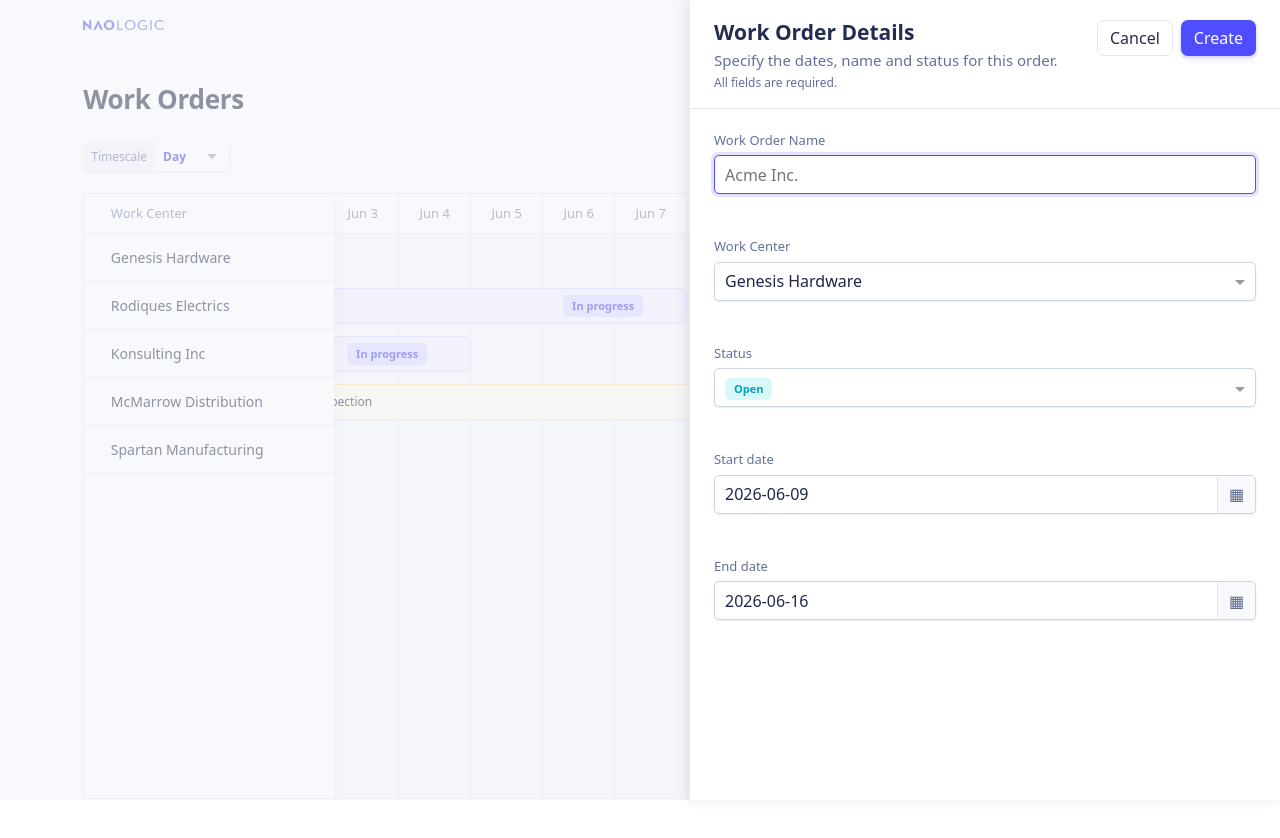
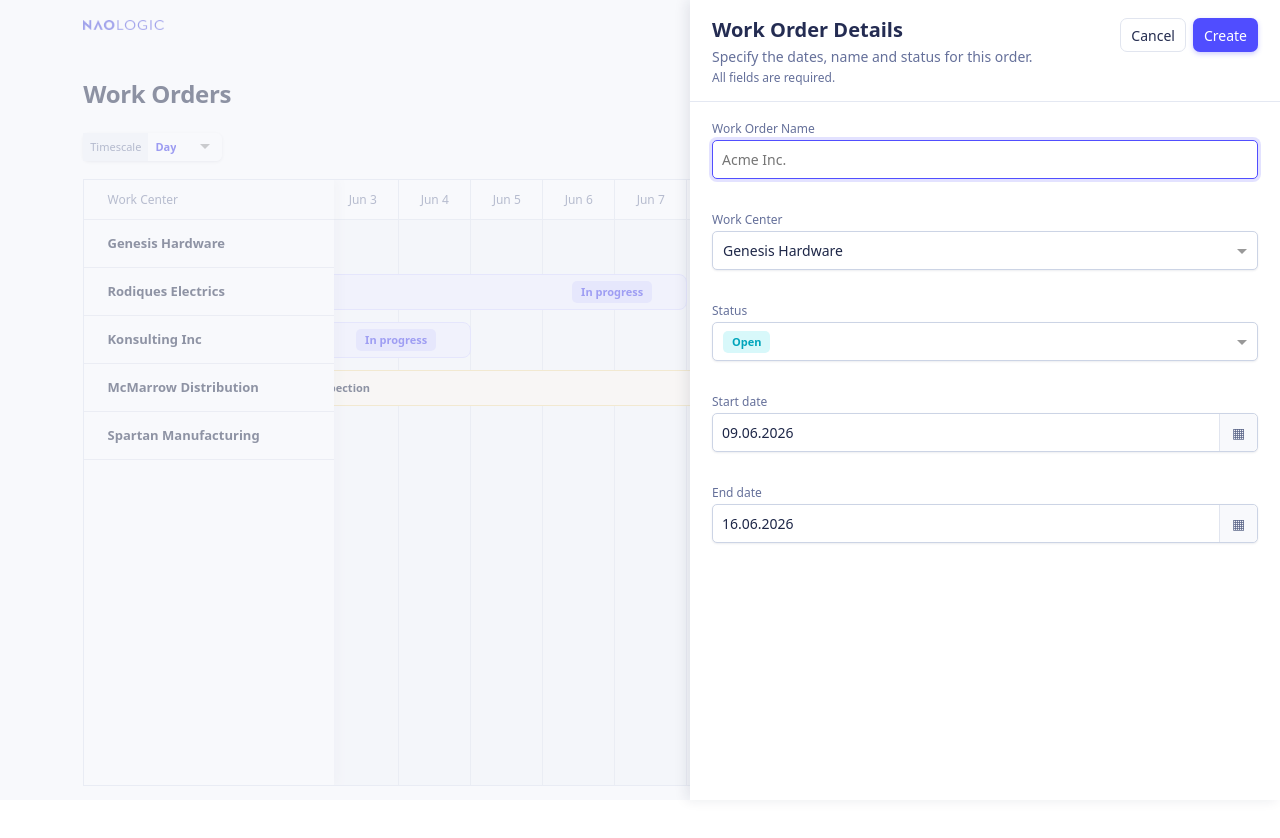
Before and after one commit to vadiks93/work-order-schedule-timeline, an Angular app: page / in a window 1280 px wide. Both pictures are taken after a click on the button 795 px from the left and 258 px from the top of the page. Shown: the top 838 px of the page. Built offline with nearby package versions, Linux system fonts and the light colour scheme.

Commit message:
adapted more likely the spacing as per the mockups, enhanced accessibility within the keyboard navigation, fix date to show as mockup etc

```diff
--- a/src/app/features/work-order-panel/work-order-panel.component.html
+++ b/src/app/features/work-order-panel/work-order-panel.component.html
@@ -90,11 +90,7 @@
           />
         </ng-template>
         <ng-template ng-option-tmp let-item="item">
-          <app-chip
-            size="timeline"
-            [variant]="statusChipVariant(item.value)"
-            [label]="item.label"
-          />
+          {{ item.label }}
         </ng-template>
       </ng-select>
       <div class="form-field__error-slot"></div>
@@ -106,7 +102,7 @@
         <input
           class="form-field__control"
           id="start-date"
-          placeholder="yyyy-mm-dd"
+          placeholder="dd.mm.yyyy"
           formControlName="startDate"
           ngbDatepicker
           #startPicker="ngbDatepicker"
@@ -136,7 +132,7 @@
         <input
           class="form-field__control"
           id="end-date"
-          placeholder="yyyy-mm-dd"
+          placeholder="dd.mm.yyyy"
           formControlName="endDate"
           ngbDatepicker
           #endPicker="ngbDatepicker"
--- a/src/app/features/work-order-panel/work-order-panel.component.scss
+++ b/src/app/features/work-order-panel/work-order-panel.component.scss
@@ -19,22 +19,22 @@
     display: flex;
     align-items: flex-start;
     justify-content: space-between;
-    gap: 24px;
-    padding: 20px 24px 16px;
+    gap: 20px;
+    padding: 18px 22px 14px;
     border-bottom: 1px solid var(--color-border-panel);
   }
 
   &__title {
     margin: 0 0 4px;
     color: var(--color-panel-title);
-    font-size: 21px;
+    font-size: 20px;
     font-weight: 600;
   }
 
   &__description {
     margin: 0;
     color: var(--color-muted-label);
-    font-size: 15px;
+    font-size: 14px;
   }
 
   &__required-note {
@@ -46,28 +46,28 @@
   &__actions {
     display: flex;
     flex: 0 0 auto;
-    gap: 8px;
+    gap: 7px;
   }
 
   &__form {
     display: grid;
-    gap: 8px;
-    padding: 22px 24px;
+    gap: 6px;
+    padding: 18px 22px;
   }
 
   &__alert {
-    padding: 12px 14px;
+    padding: 10px 12px;
     border: 1px solid var(--color-error-border);
     border-radius: 6px;
     background: var(--color-error-background);
     color: var(--color-error-text);
-    font-size: 14px;
+    font-size: 13px;
   }
 }
 
 .button {
-  min-height: 36px;
-  padding: 0 12px;
+  min-height: 34px;
+  padding: 0 10px;
   border: 1px solid transparent;
   border-radius: 7px;
   font: inherit;
@@ -88,18 +88,18 @@
 
 .form-field {
   display: grid;
-  gap: 5px;
+  gap: 2px;
 
   &__label {
     color: var(--color-muted-label);
-    font-size: 13px;
+    font-size: 12px;
   }
 
   &__control {
     box-sizing: border-box;
     width: 100%;
     height: 39px;
-    padding: 0 10px;
+    padding: 0 9px;
     border: 1px solid var(--color-border-input);
     border-radius: 5px;
     outline: 0;
@@ -119,13 +119,13 @@
 
   &__error {
     color: var(--color-error-message);
-    font-size: 12px;
+    font-size: 11px;
   }
 
   &__error-slot {
     display: flex;
     align-items: flex-start;
-    height: 30px;
+    height: 24px;
     overflow: hidden;
   }
 }
@@ -171,6 +171,21 @@
     .ng-option {
       display: flex;
       min-height: 38px;
+      color: var(--color-input-text);
+      font-size: 13px;
+      font-weight: 400;
+      letter-spacing: normal;
+    }
+
+    .ng-option.ng-option-selected {
+      background: var(--color-white);
+      color: var(--color-input-text);
+      font-weight: 400;
+    }
+
+    .ng-option.ng-option-marked {
+      background: var(--color-surface-option-hover);
+      color: var(--color-input-text);
     }
   }
 }
--- a/src/app/features/work-order-schedule/work-order-schedule.component.scss
+++ b/src/app/features/work-order-schedule/work-order-schedule.component.scss
@@ -12,7 +12,7 @@
     width: calc(100% - (var(--app-gutter) * 2));
     min-width: calc(800px - (var(--app-gutter) * 2));
     margin: 0 auto;
-    padding: clamp(48px, 4.17vw, 72px) 0 44px;
+    padding: clamp(44px, 3.9vw, 66px) 0 40px;
   }
 
   &__skip-link {
@@ -32,8 +32,8 @@
   }
 
   &__title {
-    margin: 0 0 28px;
-    font-size: 26px;
+    margin: 0 0 24px;
+    font-size: 24px;
     font-weight: 600;
     letter-spacing: -0.3px;
   }
@@ -42,14 +42,14 @@
     display: flex;
     align-items: center;
     justify-content: space-between;
-    gap: 24px;
-    margin-bottom: 22px;
+    gap: 20px;
+    margin-bottom: 18px;
   }
 
   &__hint {
     margin: 0;
     color: var(--color-muted);
-    font-size: 12px;
+    font-size: 11px;
   }
 }
 
@@ -63,10 +63,10 @@
   &__label {
     display: flex;
     align-items: center;
-    padding: 0 8px;
+    padding: 0 7px;
     background: var(--color-surface-label);
     color: var(--color-muted-strong);
-    font-size: 12px;
+    font-size: 11px;
     line-height: 1;
   }
 
@@ -82,13 +82,13 @@
     border: 0;
     border-radius: 0 6px 6px 0;
     color: var(--color-primary-text);
-    font-size: 12px;
+    font-size: 11px;
     font-weight: 600;
   }
 
   .timescale__select.ng-select .ng-value-container {
     align-items: center;
-    padding-left: 8px;
+    padding-left: 7px;
   }
 
   .timescale__select.ng-select .ng-arrow-wrapper {
@@ -111,9 +111,9 @@
 
   .timescale__select.ng-select .ng-dropdown-panel .ng-option {
     min-height: 28px;
-    padding: 6px 12px;
+    padding: 5px 10px;
     color: var(--color-control-text);
-    font-size: 13px;
+    font-size: 12px;
     line-height: 16px;
   }
 
@@ -146,7 +146,7 @@
   &__work-center {
     box-sizing: border-box;
     height: var(--timeline-row-height);
-    padding: 0 clamp(20px, 2.08vw, 36px);
+    padding: 0 clamp(18px, 1.82vw, 32px);
     border-bottom: 1px solid var(--color-border-row);
   }
 
@@ -155,14 +155,15 @@
     align-items: center;
     height: var(--timeline-header-height);
     color: var(--color-muted-heading);
-    font-size: 13px;
+    font-size: 12px;
   }
 
   &__work-center {
     display: flex;
     align-items: center;
     color: var(--color-ink-soft);
-    font-size: 14px;
+    font-size: 13px;
+    font-weight: 600;
   }
 
   &__viewport {
@@ -197,7 +198,7 @@
     border-right: 1px solid var(--color-border-grid);
     border-bottom: 1px solid var(--color-border-grid);
     color: var(--color-muted-column);
-    font-size: 13px;
+    font-size: 12px;
   }
 
   &__row {
@@ -266,12 +267,12 @@
     position: absolute;
     bottom: calc(100% + 5px);
     left: 50%;
-    padding: 4px 9px;
+    padding: 3px 8px;
     transform: translateX(-50%);
     border-radius: 8px;
     background: var(--color-preview-label);
     color: var(--color-white);
-    font-size: 12px;
+    font-size: 11px;
     line-height: 1.2;
     white-space: nowrap;
     box-shadow: 0 2px 5px var(--color-preview-shadow);
@@ -303,10 +304,10 @@
   box-sizing: border-box;
   display: flex;
   align-items: center;
-  gap: 8px;
+  gap: 4px;
   height: clamp(34px, calc(31px + 0.3906vw), 40px);
   min-width: 42px;
-  padding: 0 8px;
+  padding: 0 7px;
   border: 1px solid;
   border-radius: 8px;
   cursor: default;
@@ -336,7 +337,8 @@
     overflow: hidden;
     flex: 1;
     color: var(--color-ink);
-    font-size: 12px;
+    font-size: 11px;
+    font-weight: 600;
     text-overflow: ellipsis;
     white-space: nowrap;
   }
@@ -349,11 +351,11 @@
     display: grid;
     flex: 0 0 auto;
     place-items: center;
-    width: 27px;
-    height: 25px;
+    width: 23px;
+    height: 23px;
     padding: 0;
     border: 0;
-    border-radius: 5px;
+    border-radius: 4px;
     background: var(--color-menu-button-background);
     color: var(--color-muted-menu);
     font-size: 12px;
@@ -376,21 +378,26 @@
     box-sizing: border-box;
     width: 200px;
     min-height: 80px;
-    padding: 8px 0;
+    padding: 6px 0;
     border: 1px solid var(--color-border-menu);
     border-radius: 5px;
     background: var(--color-white);
     box-shadow: 0 3px 8px var(--color-menu-shadow);
 
+    &--right {
+      right: auto;
+      left: calc(100% - 23px);
+    }
+
     button {
       width: 100%;
-      min-height: 31px;
-      padding: 0 12px;
+      min-height: 29px;
+      padding: 0 10px;
       border: 0;
       background: transparent;
       color: var(--color-primary-action);
       font: inherit;
-      font-size: 13px;
+      font-size: 12px;
       text-align: left;
       cursor: pointer;
 
--- a/src/app/features/work-order-schedule/work-order-schedule.component.ts
+++ b/src/app/features/work-order-schedule/work-order-schedule.component.ts
@@ -41,6 +41,8 @@ interface TimescaleOption {
   label: string;
 }
 
+type MenuDirection = 'left' | 'right';
+
 @Component({
   selector: 'app-work-order-schedule',
   imports: [NgStyle, FormsModule, NgSelectModule, WorkOrderPanelComponent, ChipComponent],
@@ -61,6 +63,7 @@ export class WorkOrderScheduleComponent implements AfterViewInit {
   ];
   protected readonly timescale = signal<Timescale>('day');
   protected readonly openMenuId = signal<string | null>(null);
+  protected readonly openMenuDirection = signal<MenuDirection>('left');
   protected readonly panelOpen = signal(false);
   protected readonly editingOrder = signal<WorkOrderDocument | null>(null);
   protected readonly initialWorkCenterId = signal('');
@@ -69,6 +72,7 @@ export class WorkOrderScheduleComponent implements AfterViewInit {
   protected readonly overlapError = signal(false);
   protected readonly hoverPreview = signal<HoverPreview | null>(null);
   private panelTrigger: HTMLElement | null = null;
+  private menuTrigger: HTMLElement | null = null;
 
   protected readonly timeline = computed<TimelineConfig>(() =>
     this.createTimeline(this.timescale()),
@@ -96,14 +100,15 @@ export class WorkOrderScheduleComponent implements AfterViewInit {
   protected handleEscape(): void {
     if (this.panelOpen()) {
       this.closePanel();
-    } else {
-      this.openMenuId.set(null);
+    } else if (this.openMenuId()) {
+      this.closeMenuAndRestoreFocus();
     }
   }
 
   @HostListener('document:click')
   protected closeMenu(): void {
     this.openMenuId.set(null);
+    this.menuTrigger = null;
   }
 
   protected setTimescale(value: Timescale | null): void {
@@ -163,7 +168,7 @@ export class WorkOrderScheduleComponent implements AfterViewInit {
       workCenterId,
       startDate,
       left,
-      width: Math.max(42, right - left),
+      width: Math.max(1, right - left),
     });
   }
 
@@ -188,12 +193,61 @@ export class WorkOrderScheduleComponent implements AfterViewInit {
 
   protected toggleMenu(event: MouseEvent, orderId: string): void {
     event.stopPropagation();
-    this.openMenuId.update((current) => (current === orderId ? null : orderId));
+    if (this.openMenuId() === orderId) {
+      this.openMenuId.set(null);
+      this.menuTrigger = null;
+      return;
+    }
+
+    const button = event.currentTarget as HTMLElement;
+    this.menuTrigger = button;
+    const viewport = this.timelineViewport?.nativeElement;
+    if (viewport) {
+      const buttonRect = button.getBoundingClientRect();
+      const viewportRect = viewport.getBoundingClientRect();
+      this.openMenuDirection.set(
+        viewportRect.right - buttonRect.left >= 200 ? 'right' : 'left',
+      );
+    }
+
+    this.openMenuId.set(orderId);
+    setTimeout(() => this.focusMenuItem(orderId, 0));
+  }
+
+  protected handleMenuKeydown(event: KeyboardEvent): void {
+    const menu = event.currentTarget as HTMLElement;
+    const items = Array.from(menu.querySelectorAll<HTMLButtonElement>('[role="menuitem"]'));
+    const currentIndex = items.indexOf(document.activeElement as HTMLButtonElement);
+
+    if (event.key === 'ArrowDown') {
+      event.preventDefault();
+      items[(currentIndex + 1) % items.length]?.focus();
+    } else if (event.key === 'ArrowUp') {
+      event.preventDefault();
+      items[(currentIndex - 1 + items.length) % items.length]?.focus();
+    } else if (event.key === 'Home') {
+      event.preventDefault();
+      items[0]?.focus();
+    } else if (event.key === 'End') {
+      event.preventDefault();
+      items[items.length - 1]?.focus();
+    } else if (event.key === 'Escape') {
+      event.preventDefault();
+      event.stopPropagation();
+      this.closeMenuAndRestoreFocus();
+    } else if (event.key === 'Tab') {
+      event.preventDefault();
+      this.closeMenuAndMoveFocus(event.shiftKey ? -1 : 1);
+    }
   }
 
   protected edit(event: MouseEvent, order: WorkOrderDocument): void {
     event.stopPropagation();
-    this.rememberPanelTrigger();
+    if (this.openMenuId() === order.docId && this.menuTrigger) {
+      this.panelTrigger = this.menuTrigger;
+    } else {
+      this.rememberPanelTrigger();
+    }
     this.editingOrder.set(order);
     this.overlapError.set(false);
     this.panelOpen.set(true);
@@ -202,8 +256,14 @@ export class WorkOrderScheduleComponent implements AfterViewInit {
 
   protected delete(event: MouseEvent, order: WorkOrderDocument): void {
     event.stopPropagation();
+    const deletedWithKeyboard = event.detail === 0;
+    const focusDestination = deletedWithKeyboard ? this.nextWorkOrderControl() : null;
     this.store.delete(order.docId);
     this.openMenuId.set(null);
+    this.menuTrigger = null;
+    if (deletedWithKeyboard) {
+      setTimeout(() => (focusDestination ?? this.timelineViewport?.nativeElement)?.focus());
+    }
   }
 
   protected save(draft: WorkOrderDraft): void {
@@ -254,6 +314,52 @@ export class WorkOrderScheduleComponent implements AfterViewInit {
   private rememberPanelTrigger(): void {
     const activeElement = document.activeElement;
     this.panelTrigger = activeElement instanceof HTMLElement ? activeElement : null;
+  }
+
+  private focusMenuItem(orderId: string, index: number): void {
+    const menu = document.getElementById(`menu-${orderId}`);
+    menu?.querySelectorAll<HTMLButtonElement>('[role="menuitem"]')[index]?.focus();
+  }
+
+  private closeMenuAndRestoreFocus(): void {
+    const trigger = this.menuTrigger;
+    this.openMenuId.set(null);
+    this.menuTrigger = null;
+    setTimeout(() => trigger?.focus());
+  }
+
+  private closeMenuAndMoveFocus(direction: -1 | 1): void {
+    const trigger = this.menuTrigger;
+    const timeline = this.timelineViewport?.nativeElement;
+    const controls = timeline
+      ? Array.from(
+          timeline.querySelectorAll<HTMLElement>(
+            '.timeline__create-button, .work-order__menu-button',
+          ),
+        )
+      : [];
+    const triggerIndex = trigger ? controls.indexOf(trigger) : -1;
+    const destination =
+      direction === -1
+        ? trigger
+        : controls[triggerIndex + 1] ?? timeline;
+
+    this.openMenuId.set(null);
+    this.menuTrigger = null;
+    setTimeout(() => destination?.focus());
+  }
+
+  private nextWorkOrderControl(): HTMLElement | null {
+    const timeline = this.timelineViewport?.nativeElement;
+    if (!timeline || !this.menuTrigger) {
+      return null;
+    }
+
+    const controls = Array.from(
+      timeline.querySelectorAll<HTMLElement>('.work-order__menu-button'),
+    );
+    const triggerIndex = controls.indexOf(this.menuTrigger);
+    return triggerIndex >= 0 ? controls[triggerIndex + 1] ?? null : null;
   }
 
   private availableEndDate(workCenterId: string, start: Date): string | null {
--- a/src/styles.scss
+++ b/src/styles.scss
@@ -109,12 +109,16 @@ body {
 body {
   min-height: 100vh;
   background: var(--color-white);
+  font-size: 14px;
+  letter-spacing: normal;
 }
 
 button,
 input,
-select {
+select,
+textarea {
   font: inherit;
+  letter-spacing: normal;
 }
 
 :focus-visible {
```
Also changed, not shown: src/app/features/work-order-panel/work-order-panel.component.ts (+12 -1 lines), src/app/features/work-order-schedule/work-order-schedule.component.html (+14 -2 lines), src/app/shared/date-format/dot-date-parser-formatter.ts (added, +30 -0 lines), 1 other file (tests, documents, lock files or other folders).
